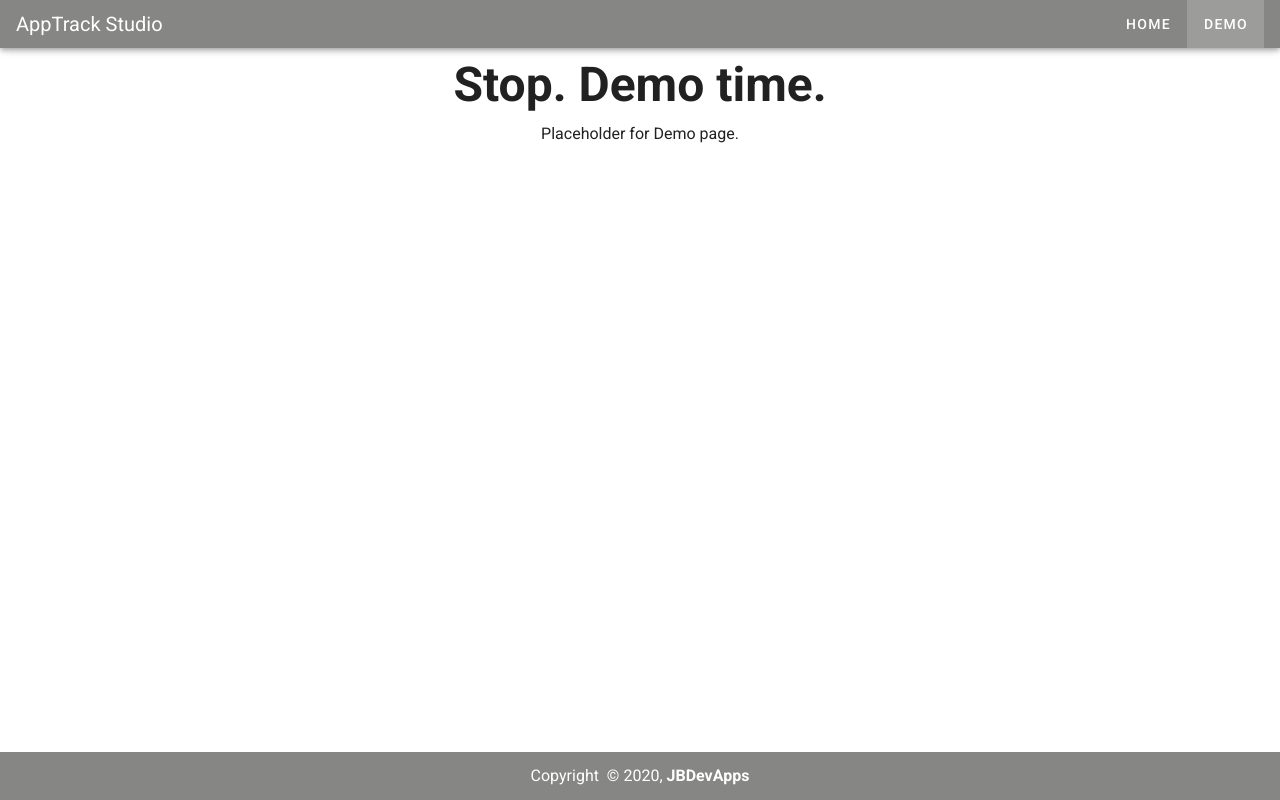
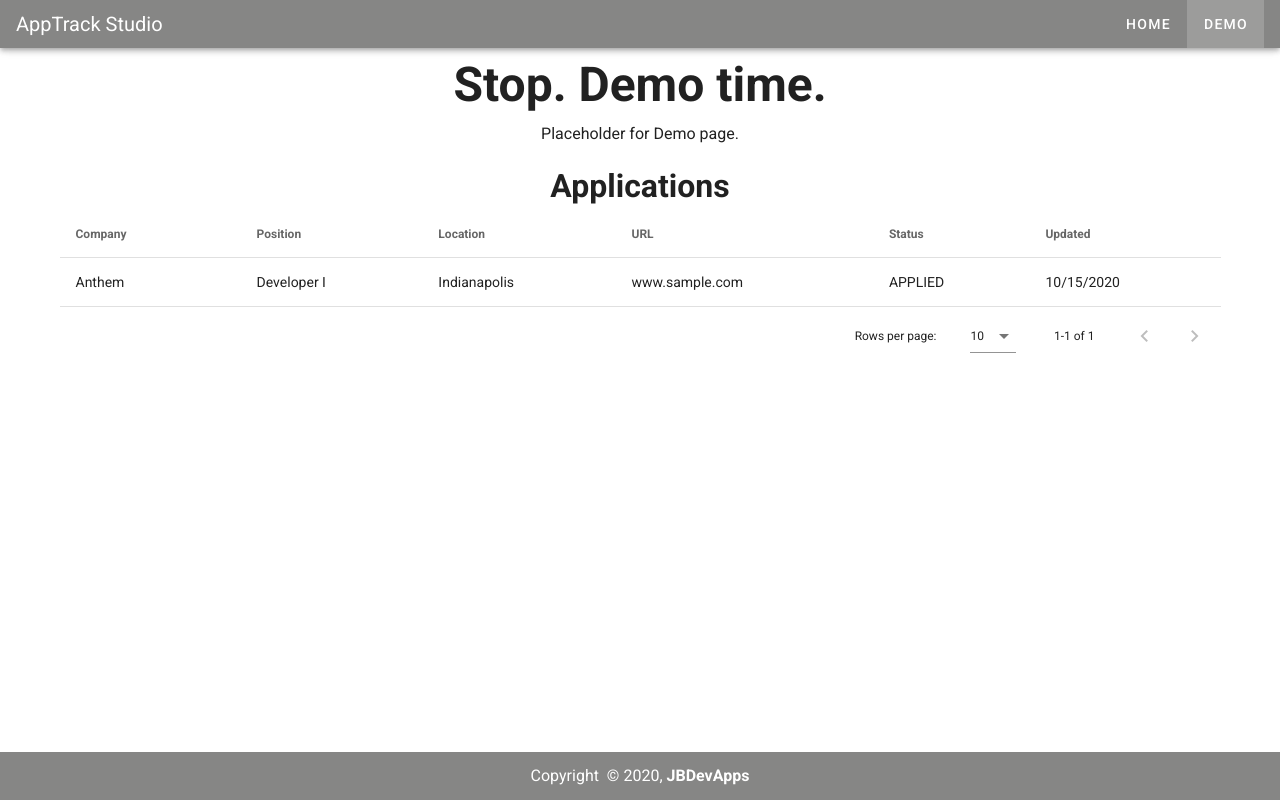
Before and after one commit to JBeamer92/job-app-helper-client, a Vue app: page /demo in a window 1280 px wide. Built offline with nearby package versions, Linux system fonts and the light colour scheme.

Commit message:
added mock data and started table for apps in Demo

```diff
--- a/package.json
+++ b/package.json
@@ -8,6 +8,7 @@
     "lint": "vue-cli-service lint"
   },
   "dependencies": {
+    "axios": "^0.21.0",
     "core-js": "^3.6.5",
     "vue": "^2.6.11",
     "vue-router": "^3.2.0",
--- a/src/views/Demo.vue
+++ b/src/views/Demo.vue
@@ -10,6 +10,16 @@
           <p class="subheading font-weight-regular">
             Placeholder for Demo page.
           </p>
+
+          <h1>Applications</h1>
+          <v-data-table
+          :items="apps"
+          :headers="headers"
+          :item-key="id"
+          >
+
+          </v-data-table>
+
         </v-col>
       </v-row>
     </v-container>
@@ -19,11 +29,48 @@
 <script>
 // @ is an alias to /src
 // import Example from '@/components/Example.vue'
+// import axios from 'axios'
 
 export default {
-  name: 'Home',
+  name: 'Demo',
   components: {
     // Example
+  },
+  data() {
+    return {
+      headers: [
+        { text: 'Company', align: 'start', value: 'company.name' },
+        { text: 'Position', value: 'position.title'},
+        { text: 'Location', value: 'position.location.city'},
+        { text: 'URL', value: 'position.url'},
+        { text: 'Status', value: 'events[0].type'},
+        { text: 'Updated', value: 'events[0].date'}
+      ],
+      apps: [
+        {
+          'id': 1,
+          'company': {
+            id: 1,
+            'name': 'Anthem'
+          },
+          'position': {
+            'title': 'Developer I',
+            'id': null,
+            'url': 'www.sample.com',
+            'location': {
+              'city': 'Indianapolis',
+              'state': 'IN'
+            }
+          },
+          'events': [
+            {
+              'type': 'APPLIED',
+              'date': '10/15/2020'
+            }
+          ]
+        }
+      ]
+    }
   }
 }
 </script>
```
Also changed, not shown: 1 other file (tests, documents, lock files or other folders).
